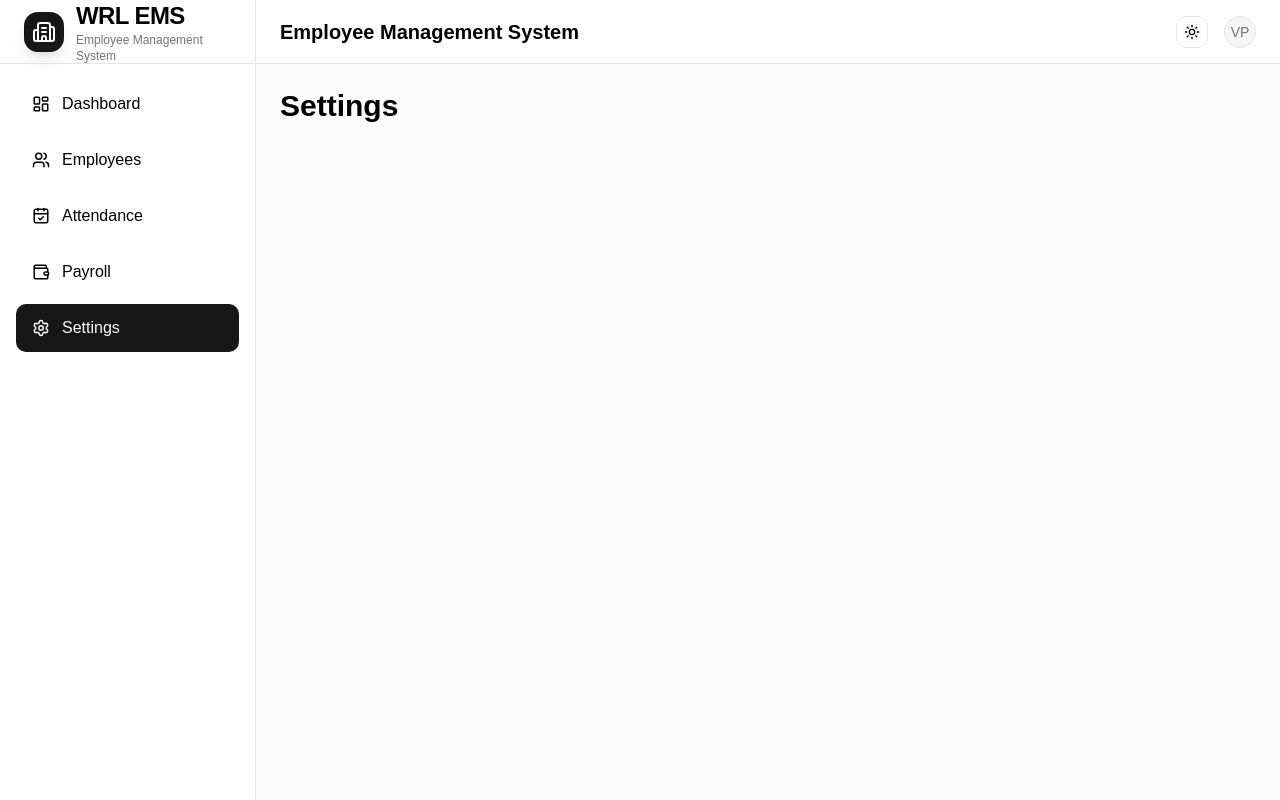
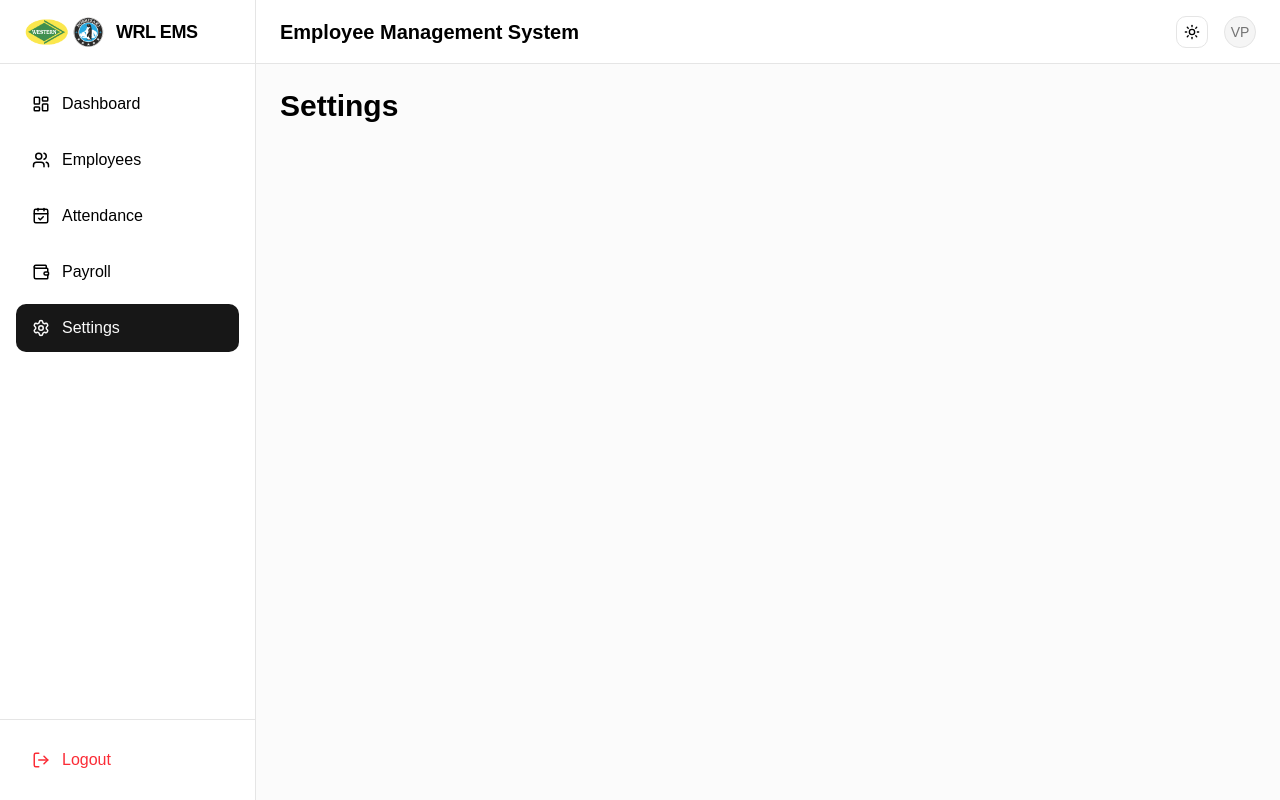
Before and after one commit to thecyberdevvarun/WRL-EMS-Dashboard, a React (Vite) app in the folder client/: page /settings in a window 1280 px wide. Built offline with nearby package versions, Linux system fonts and the light colour scheme.

Commit message:
implement the logo and logout button inside the sidebar

```diff
--- a/client/src/components/layout/AppSidebar.jsx
+++ b/client/src/components/layout/AppSidebar.jsx
@@ -4,10 +4,11 @@ import {
   CalendarCheck,
   Wallet,
   Settings,
+  LogOut,
 } from "lucide-react";
 
-import { NavLink } from "react-router-dom";
-import Logo from "./Logo";
+import { NavLink, useNavigate } from "react-router-dom";
+import logo from "@/assets/logo.png";
 
 const menuItems = [
   {
@@ -38,12 +39,23 @@ const menuItems = [
 ];
 
 export default function AppSidebar() {
+  const navigate = useNavigate();
+
+  const handleLogout = () => {
+    localStorage.removeItem("token");
+    navigate("/");
+  };
+
   return (
     <aside className="hidden md:flex w-64 flex-col border-r bg-background">
-<div className="h-16 border-b flex items-center px-6">
-  <Logo />
-</div>
+      {/* LOGO */}
+      <div className="h-16 border-b flex items-center px-6 gap-3">
+        <img src={logo} alt="WRL EMS" className="h-10 w-auto object-contain" />
 
+        <span className="text-lg font-bold tracking-tight">WRL EMS</span>
+      </div>
+
+      {/* NAV */}
       <nav className="flex-1 p-4 space-y-2">
         {menuItems.map((item) => (
           <NavLink
@@ -62,6 +74,17 @@ export default function AppSidebar() {
           </NavLink>
         ))}
       </nav>
+
+      {/* LOGOUT */}
+      <div className="p-4 border-t">
+        <button
+          onClick={handleLogout}
+          className="flex items-center gap-3 w-full px-4 py-3 rounded-lg text-red-500 hover:bg-red-50 dark:hover:bg-red-950 transition cursor-pointer"
+        >
+          <LogOut size={18} />
+          <span>Logout</span>
+        </button>
+      </div>
     </aside>
   );
 }
--- a/client/src/components/layout/Logo.jsx
+++ b/client/src/components/layout/Logo.jsx
@@ -1,10 +1,14 @@
-import { Building2 } from "lucide-react";
+import logo from "@/assets/logo.png";
 
 export default function Logo() {
   return (
     <div className="flex items-center gap-3">
-      <div className="bg-primary text-primary-foreground p-2 rounded-xl shadow-lg">
-        <Building2 className="w-6 h-6" />
+      <div className="w-30 h-30 rounded-xl overflow-hidden shadow-lg flex items-center justify-center">
+        <img
+          src={logo}
+          alt="WRL EMS Logo"
+          className="w-full h-full object-contain"
+        />
       </div>
 
       <div>
--- a/client/src/pages/Dashboard.jsx
+++ b/client/src/pages/Dashboard.jsx
@@ -53,13 +53,13 @@ export default function Dashboard() {
 
       <div className="grid grid-cols-1 lg:grid-cols-2 gap-6">
         <Card>
-          <CardContent className="p-6 h-[300px]">
+          <CardContent className="p-6 h-75">
             Attendance Analytics
           </CardContent>
         </Card>
 
         <Card>
-          <CardContent className="p-6 h-[300px]">
+          <CardContent className="p-6 h-75">
             Department Statistics
           </CardContent>
         </Card>
```
Also changed, not shown: client/src/assets/logo.png (added).
